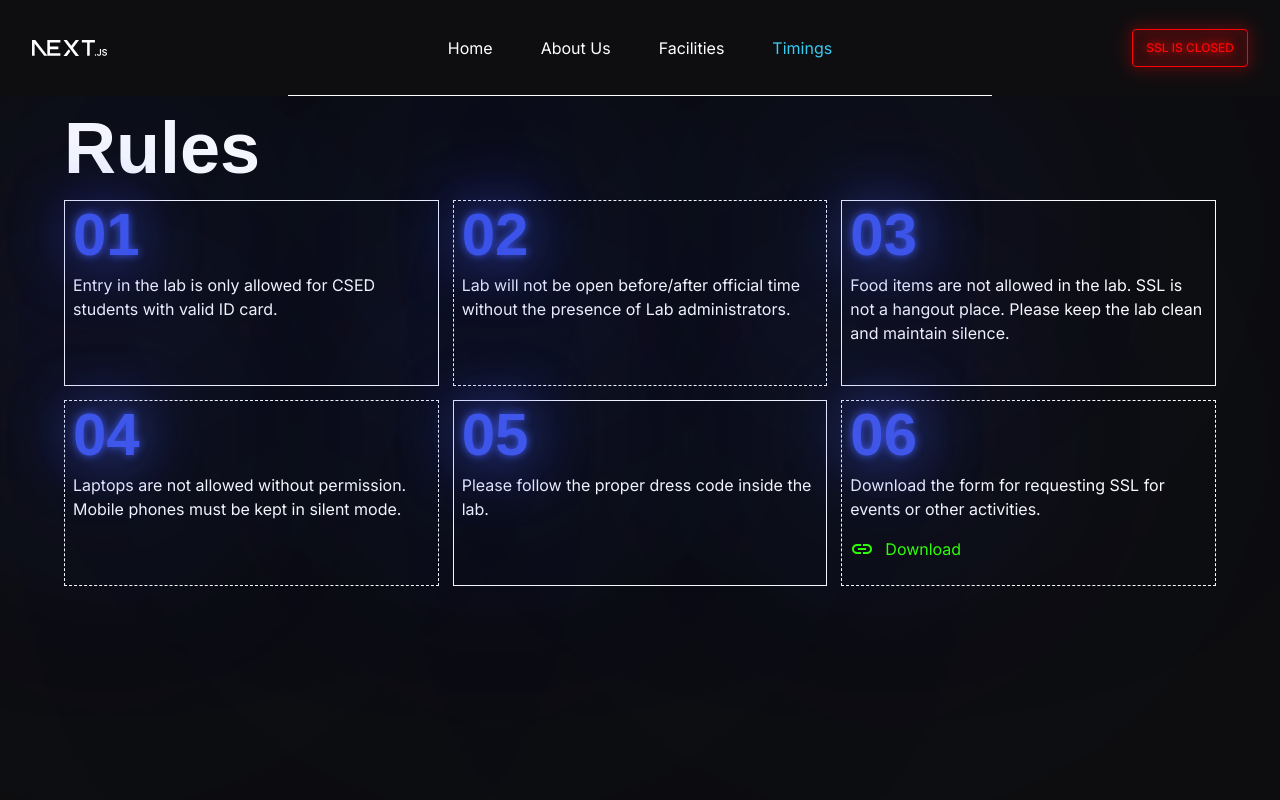
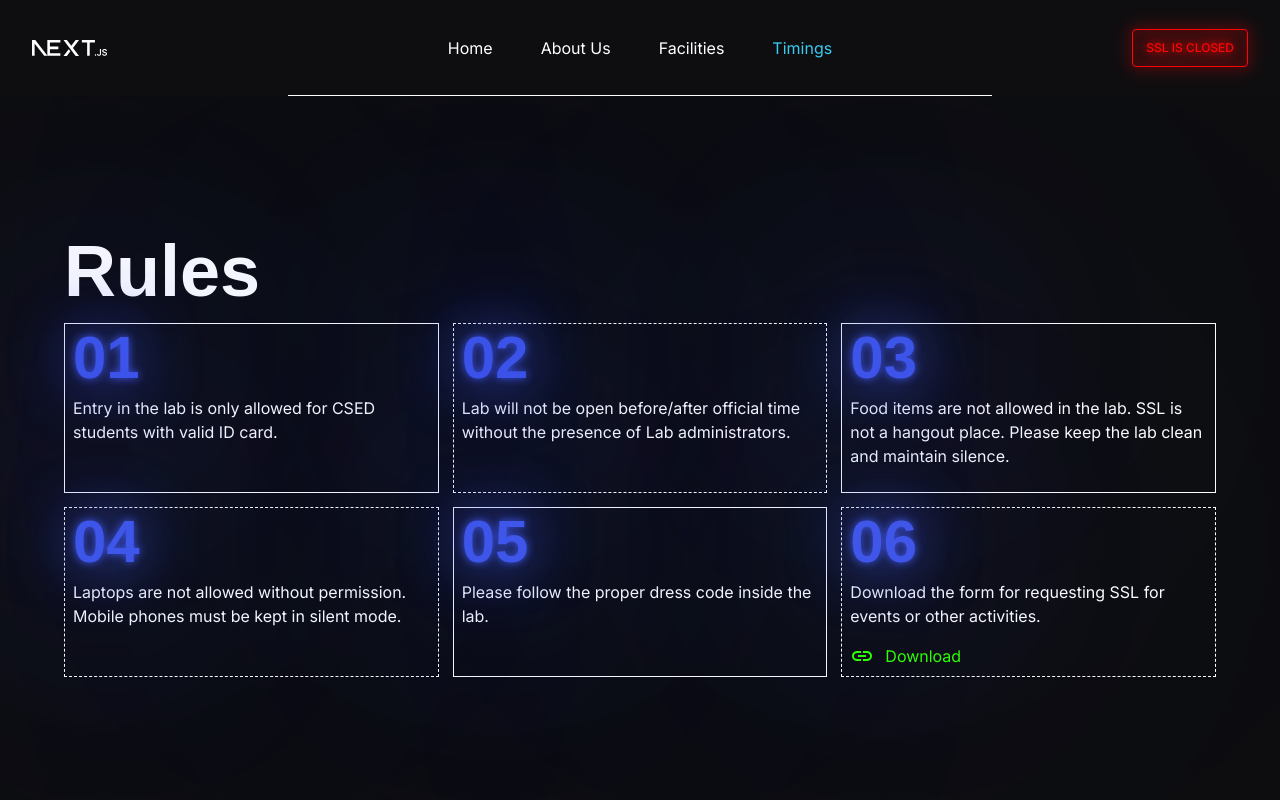
Before and after one commit to athena-server/athena-server.github.io, a Next.js app: page /rules-and-timings in a window 1280 px wide. Shown: the top 800 px of the page. Built offline with nearby package versions, Linux system fonts and the light colour scheme; a web font is replaced by a local one.

Commit message:
centre rules grid in large screens and add download link

```diff
--- a/src/app/rules-and-timings/page.tsx
+++ b/src/app/rules-and-timings/page.tsx
@@ -14,8 +14,9 @@ const Page = () => {
         { id: "03", content: "Food items are not allowed in the lab. SSL is not a hangout place. Please keep the lab clean and maintain silence." },
         { id: "04", content: "Laptops are not allowed without permission. Mobile phones must be kept in silent mode." },
         { id: "05", content: "Please follow the proper dress code inside the lab." },
-        { id: "06", content: "Download the form for requesting SSL for events or other activities.", link: "https://athena.nitc.ac.in/how-to-athena/", displayText: "Download" }
+        { id: "06", content: "Download the form for requesting SSL for events or other activities.", link: "/docs/SSL-Request.pdf", displayText: "Download" }
     ], []);
+
     const schedule = useMemo(() => ({
         Monday: ["-", "-", "Aravind", "Shibin"],
         Tuesday: ["-", "-", "Shalin", "Aravind"],
@@ -30,7 +31,7 @@ const Page = () => {
 
     return (
         <Container>
-            <Section id="rules" className="min-h-screen h-full mb-16 pt-20 lg:pt-24">
+            <Section id="rules" className="min-h-screen h-full mb-16 pt-20 lg:pt-24 flex flex-col justify-center 2xl:p-20">
                 { /* Rules section*/}
                 <h2 className={`${alumniSans.className} font-bold text-5xl lg:text-7xl my-4 `}> Rules</h2>
                 <div className="grid grid-cols-1 lg:grid-cols-3 gap-3.5 auto-rows-fr" >
@@ -43,8 +44,8 @@ const Page = () => {
                                 <h2 className={`${alumniSans.className} font-bold bg-transparent text-6xl text-darkBlue ${styles.boxshadow} mb-2`}>{id}</h2>
                                 <p>{content}</p>
                                 {link && (
-                                    <div className="py-4">
-                                        <Link href={link} label={displayText} />
+                                    <div className="pt-4">
+                                        <Link href={link} label={displayText} openInNewTab/>
                                     </div>
                                 )}
                             </div>
```
